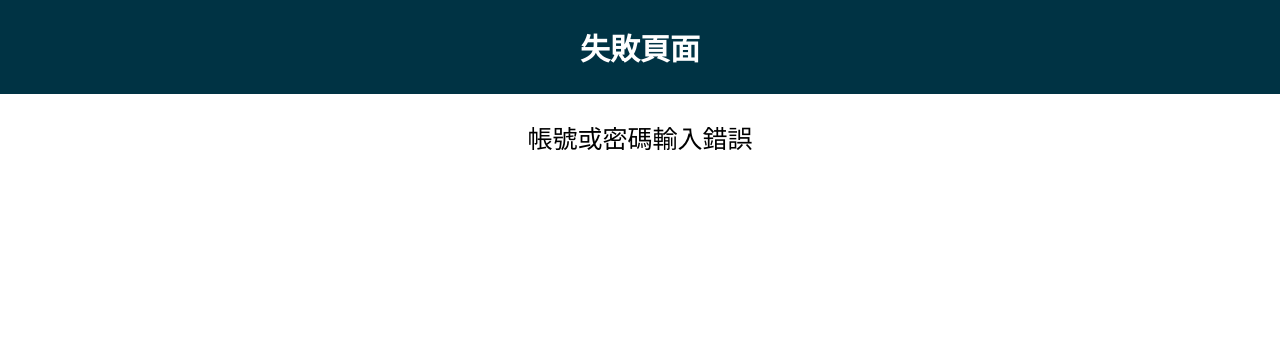
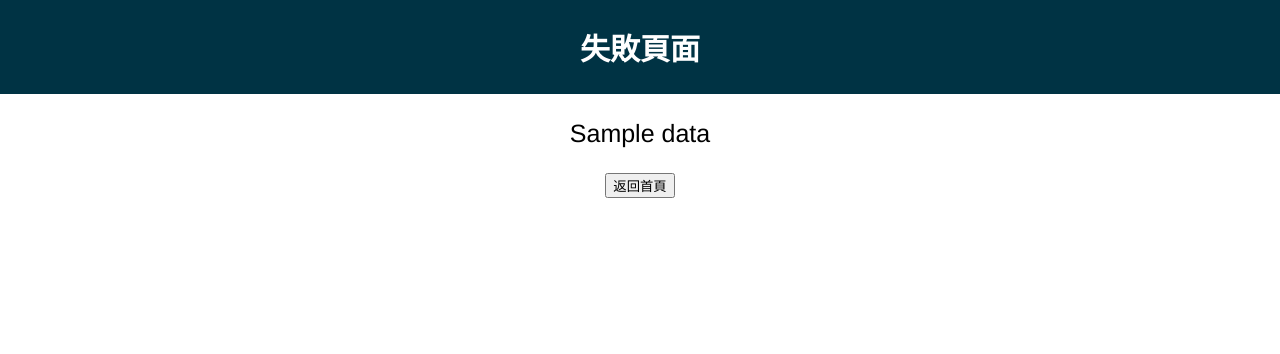
Before and after one commit to SandyTW/Assignments, a Flask app: template Week6/templates/IndexError.html in a window 1280 px wide. Shown: the top 354 px of the page. Run offline with Flask 2, Linux system fonts and the light colour scheme; the template is opened without the code that fills it: most values are stand-ins (such as "Sample title", 1, 10 or a date in 2020).

Commit message:
20210330v2

```diff
--- a/Week6/app.py
+++ b/Week6/app.py
@@ -31,7 +31,9 @@ def verifiedMember():
 
 @app.route("/error/")
 def verifiedError():
-    return render_template("IndexError.html")
+    msg='帳號或密碼輸入錯誤'
+    return render_template("IndexError.html", data=str(msg))
+
 
 @app.before_request
 def beforeRequest():
--- a/Week6/templates/IndexError.html
+++ b/Week6/templates/IndexError.html
@@ -12,7 +12,10 @@
         <div class='title'>失敗頁面</div>
     </header>
 
-        <div class="content">帳號或密碼輸入錯誤</div>
+        <div class="content">{{data}}</div>
+
+        <button onclick = "window.location = 'http://127.0.0.1:3000'" type="submit" class='dropbtn'>返回首頁</button>
+
 
 
 </body>
--- a/Week6/templates/WK6Index.html
+++ b/Week6/templates/WK6Index.html
@@ -14,11 +14,11 @@
 
         <div class="content">註冊帳號</div>
         <form action="/signup" method="POST" class="input">
-            姓名  <input type="text" name="nameColumn" required>
+            姓名  <input type="text" name="nameRegister" required>
             <div style="margin:5px"></div>
-            帳號  <input type="text" name="nameColumn" required>
+            帳號  <input type="text" name="usernameRegister" required>
             <div style="margin:5px"></div>
-            密碼  <input type="text" name="passwordColumn" required>
+            密碼  <input type="text" name="passwordRegister" required>
             <div style="margin:5px"></div>
             <button style="margin:7px">註冊</button>
         </form>
```
